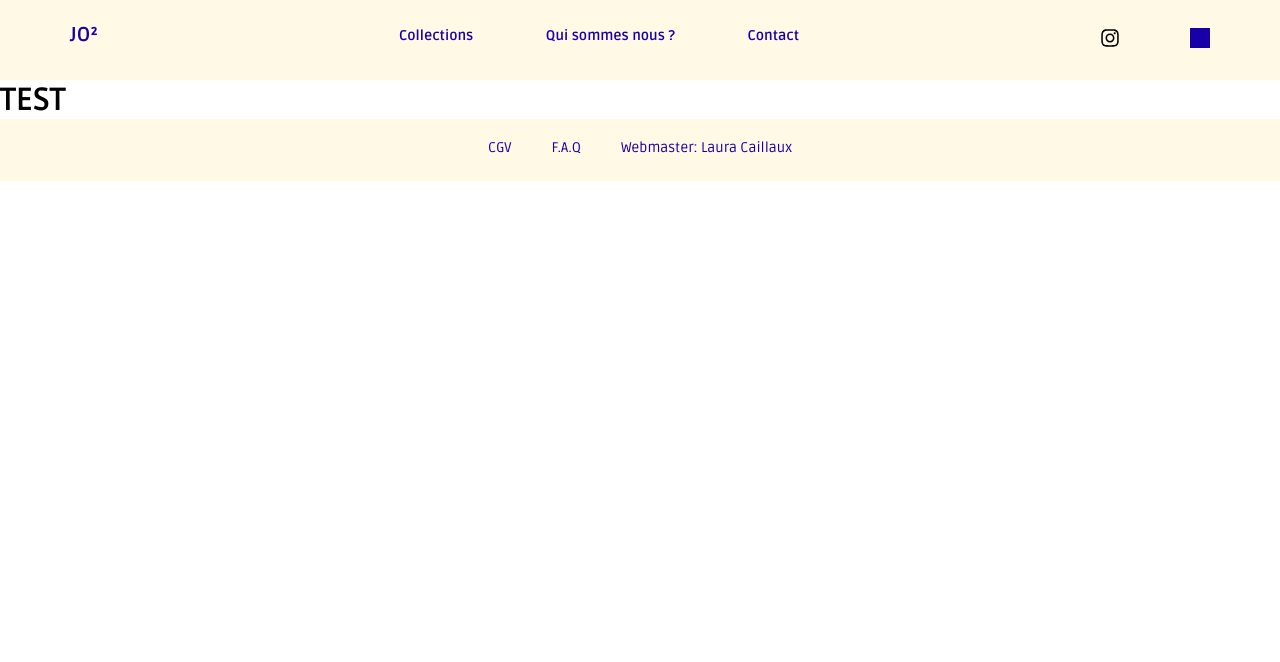
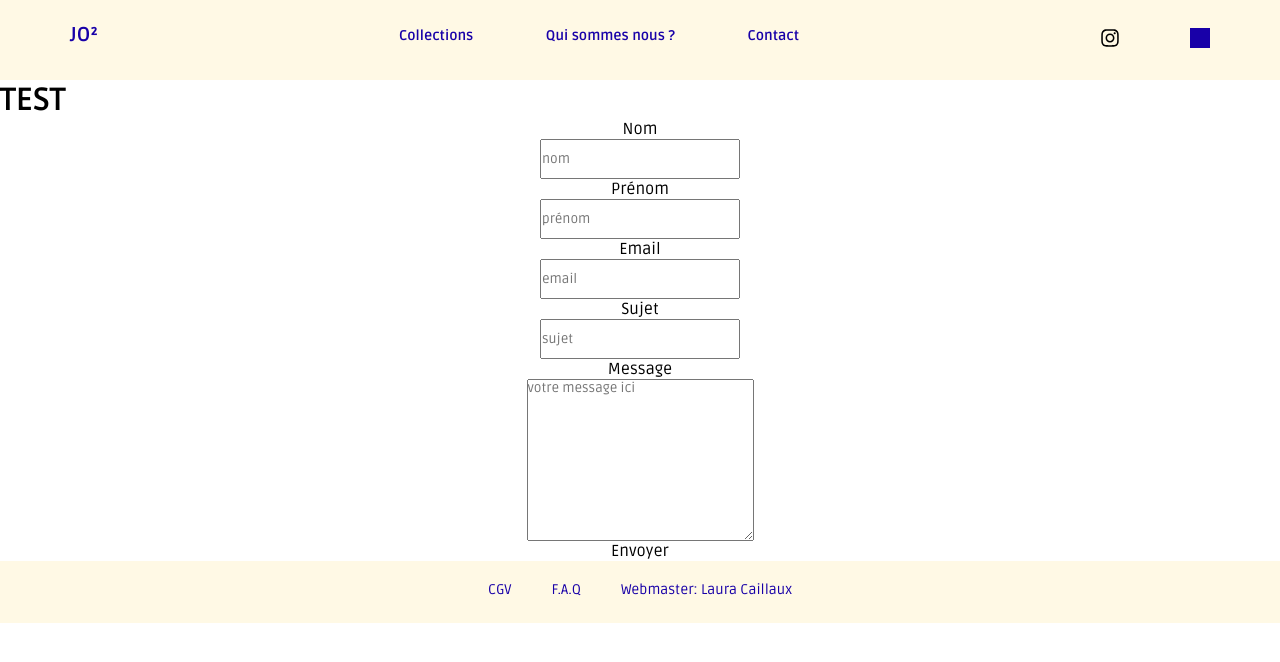
Before and after one commit to Lcdevi/client-JO2-app, a React (Create React App) app: page /contact in a window 1280 px wide. Shown: the top 662 px of the page. Built offline with nearby package versions, Linux system fonts and the light colour scheme.

Commit message:
begin contact form

```diff
--- a/src/pages/Contact.jsx
+++ b/src/pages/Contact.jsx
@@ -1,10 +1,26 @@
 import React, { Component } from 'react';
+import "../styles/contact.css";
 
 class Contact extends Component {
 
   render() {
     return (
-      <h1>TEST</h1>
+      <div>
+        <h1>TEST</h1>
+        <form>
+          Nom
+          <input type="text" name="" id="" placeholder="nom"/>
+          Prénom
+          <input type="text" name="" id="" placeholder="prénom"/>
+          Email
+          <input type="text" name="" id="" placeholder="email"/>
+          Sujet
+          <input type="text" name="" id="" placeholder="sujet"/>
+          Message
+          <textarea name="" id="" cols="30" rows="10" placeholder="votre message ici"></textarea>
+          <button>Envoyer</button>
+        </form>
+      </div>
     )
   }
 }
--- /dev/null
+++ b/src/styles/contact.css
@@ -0,0 +1,12 @@
+form {
+    /* border: 1px solid red; */
+    display: flex;
+    flex-direction: column;
+    align-items: center;
+    justify-content: center;
+}
+
+form input {
+    width: 200px;
+    height: 40px;
+}
```
